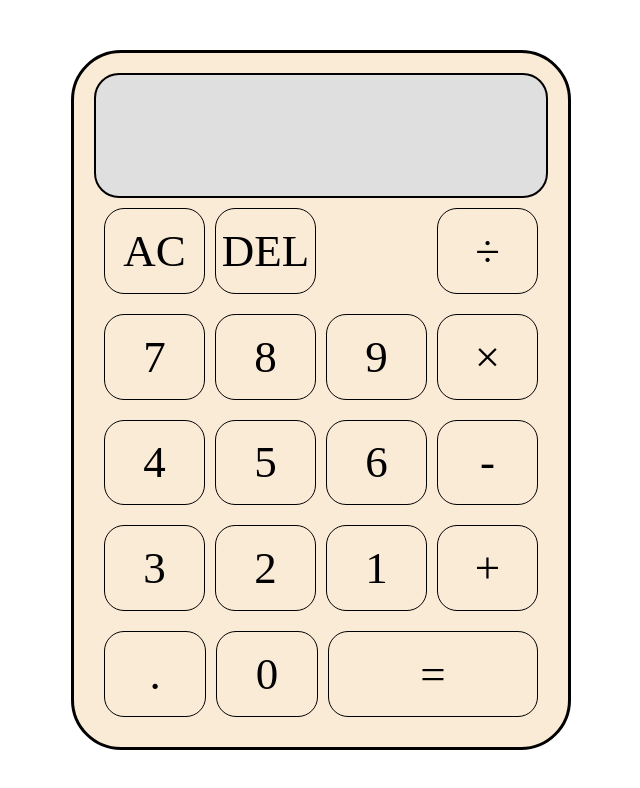
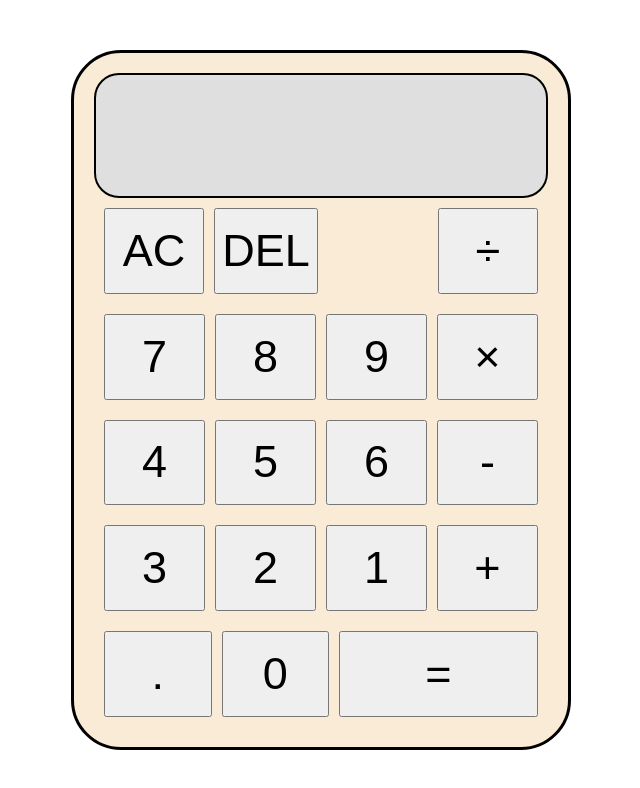
Before and after one commit to ArulE23/calculator, a website: page index.html in a window 1280 px wide. Shown: the whole page, without its empty margins (319-959 px from the left). Drawn offline with Linux system fonts and the light colour scheme.

Commit message:
Change row child divs to buttons

```diff
--- a/index.html
+++ b/index.html
@@ -11,33 +11,33 @@
     <div id="display"></div>
     <div id="buttons">
       <div class="row">
-        <div id="ac">AC</div>
-        <div id="del">DEL</div>
-        <div style="visibility: hidden;"></div>
-        <div id="divide">&divide</div>
+        <button id="ac">AC</button>
+        <button id="del">DEL</button>
+        <button style="visibility: hidden;"></button>
+        <button id="divide">&divide</button>
       </div>
       <div class="row">
-        <div id="seven">7</div>
-        <div id="eight">8</div>
-        <div id="nine">9</div>
-        <div id="multiply">&times</div>
+        <button id="seven">7</button>
+        <button id="eight">8</button>
+        <button id="nine">9</button>
+        <button id="multiply">&times</button>
       </div>
       <div class="row">
-        <div id="four">4</div>
-        <div id="five">5</div>
-        <div id="six">6</div>
-        <div id="subtract">-</div>
+        <button id="four">4</button>
+        <button id="five">5</button>
+        <button id="six">6</button>
+        <button id="subtract">-</button>
       </div>
       <div class="row">
-        <div id="three">3</div>
-        <div id="two">2</div>
-        <div id="one">1</div>
-        <div id="add">+</div>
+        <button id="three">3</button>
+        <button id="two">2</button>
+        <button id="one">1</button>
+        <button id="add">+</button>
       </div>
       <div class="row">
-        <div id="decimal">.</div>
-        <div id="zero">0</div>
-        <div id="equals">=</div>
+        <button id="decimal">.</button>
+        <button id="zero">0</button>
+        <button id="equals">=</button>
       </div>
     </div>
   </div>
--- a/styles.css
+++ b/styles.css
@@ -48,10 +48,8 @@
   gap: 10px;
 }
 
-.row > div {
+.row > button {
   flex: 1;
-  border: 1px solid black;
-  border-radius: 20px;
   display: flex;
   align-items: center;
   justify-content: center;
```
